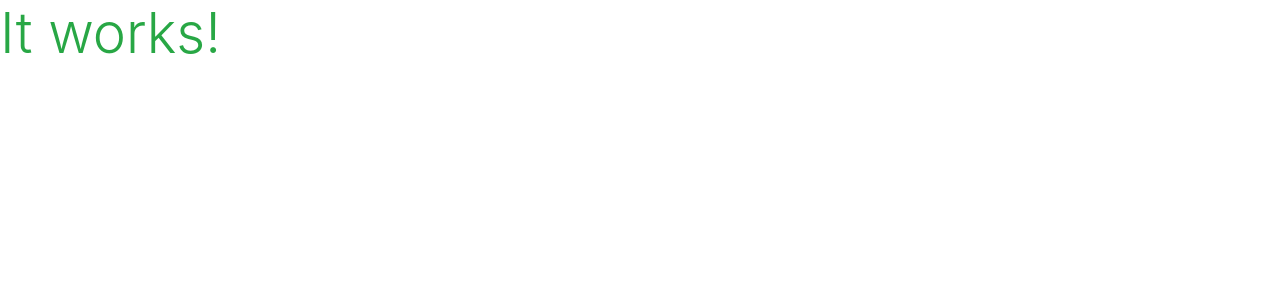
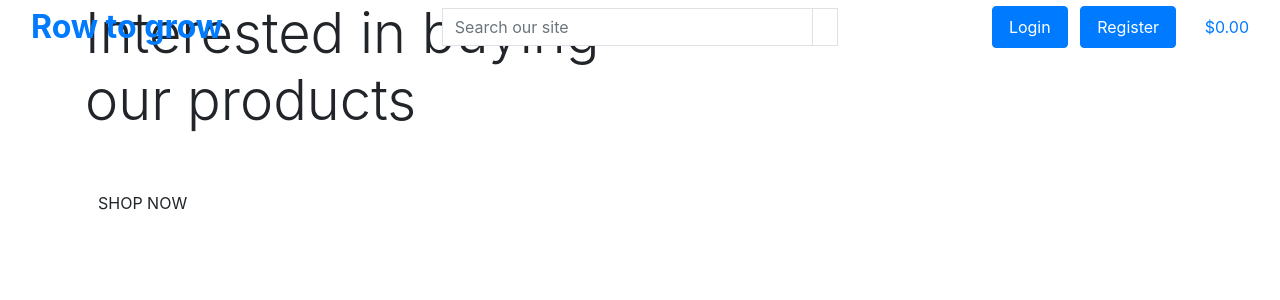
Before and after one commit to tmarkec/row_to_grow, a Django app: page / in a window 1280 px wide. Shown: the top 300 px of the page. Run offline with Django 3.2, Linux system fonts and the light colour scheme; some libraries are stand-ins or nearby versions.

Commit message:
add header to index page

```diff
--- a/home/templates/home/index.html
+++ b/home/templates/home/index.html
@@ -1,6 +1,27 @@
 {% extends "base.html" %}
 {% load static %}
 
+{% block page_header %}
+    <div class="header-container container">
+        <div class="row">
+            <div class="col">
+
+            </div>
+        </div>
+    </div>
+{% endblock %}
+
 {% block content %}
-    <h1 class="display-4 text-success">It works!</h1>
+    <div class="container h-100">
+        <div class="row h-100">
+            <div class="col-7 col-md-6 my-auto">
+                <h1 class="display-4 logo-font text-black">Interested in buying our products</h1>
+                <div class="my-5">
+                    <h3>
+                        <a href="" class="shop-now-button btn btn-large rounded-1 text-uppercase py-2">Shop Now</a>
+                    </h3>
+                </div>
+            </div>
+        </div>
+    </div>
 {% endblock %}
--- a/templates/base.html
+++ b/templates/base.html
@@ -33,7 +33,95 @@
     <title>Row to Grow</title>
   </head>
   <body>
-    <header class="container-fluid fixed-top"></header>
+    <header class="container-fluid fixed-top">
+      <div class="row">
+          <div class="col-12 col-lg-4 my-auto py-1 py-lg-0 text-center text-lg-left">
+              <a href="{% url 'home' %}" class="nav-link main-logo-link">
+                  <h2 class="logo-font text-black my-0"><strong>Row to grow</strong></h2>
+              </a>
+          </div>
+          <div class="col-12 col-lg-4 my-auto py-1 py-lg-0">
+              <form method="GET" action="">
+                  <div class="input-group w-100">
+                      <input class="form-control border border-black rounded-0" type="text" name="q" placeholder="Search our site">
+                      <div class="input-group-append">
+                          <button class="form-control btn btn-black border border-black rounded-0" type="submit">
+                              <span class="icon">
+                                  <i class="fas fa-search"></i>
+                              </span>
+                          </button>
+                      </div>
+                  </div>
+              </form>
+          </div>
+          <div class="col-12 col-lg-4 my-auto py-1 py-lg-0">
+              <ul class="list-inline list-unstyled text-center text-lg-right my-0">
+                {% if request.user.is_authenticated %}
+                      {% if request.user.is_superuser %}
+                      <li class="list-inline-item ">
+                      <a href="" class="dropdown-item">Product Management</a></li>
+                      {% endif %}
+                      <li class="list-inline-item ">
+                        <a class="text-black nav-link" href="#">
+                            <div class="text-center">
+                                <p class="my-0">My account</p>
+                            </div>
+                        </a>
+                    </li>
+                    <li class="list-inline-item ">
+                      <a class="text-black nav-link btn btn-primary" href="#">
+                          <div class="text-center">
+                              <p class="my-0">Logout</p>
+                          </div>
+                      </a>
+                  </li>
+                {% else %}
+                  <li class="list-inline-item ">
+                      <a class="text-black nav-link btn btn-primary" href="#">
+                          <div class="text-center">
+                              <p class="my-0">Login</p>
+                          </div>
+                      </a>
+                  </li>
+                  <li class="list-inline-item ">
+                    <a class="text-black nav-link btn btn-primary" href="#">
+                        <div class="text-center">
+                            <p class="my-0">Register</p>
+                        </div>
+                    </a>
+                </li>
+                {% endif %}
+                      <!-- <div class="dropdown-menu border-0" aria-labelledby="user-options">
+                          {% if request.user.is_authenticated %}
+                              {% if request.user.is_superuser %}
+                                  <a href="" class="dropdown-item">Product Management</a>
+                              {% endif %}
+                              <a href="" class="dropdown-item">My Profile</a>
+                              <a href="{% url 'account_logout' %}" class="dropdown-item">Logout</a>
+                          {% else %}
+                              <a href="{% url 'account_signup' %}" class="dropdown-item">Register</a>
+                              <a href="{% url 'account_login' %}" class="dropdown-item">Login</a>
+                          {% endif %}
+                      </div>
+                  </li> -->
+                  <li class="list-inline-item">
+                      <a class="{% if grand_total %}text-info font-weight-bold{% else %}text-black{% endif %} nav-link" href="">
+                          <div class="text-center">
+                              <div><i class="fas fa-shopping-bag fa-lg"></i></div>
+                              <p class="my-0">
+                                  {% if grand_total %}
+                                      ${{ grand_total|floatformat:2 }}
+                                  {% else %}
+                                      $0.00
+                                  {% endif %}
+                              </p>
+                          </div>
+                      </a>
+                  </li>
+              </ul>
+          </div>
+      </div>
+  </header>
 
     {% if messages %}
         <div class="message-container"></div>
```
